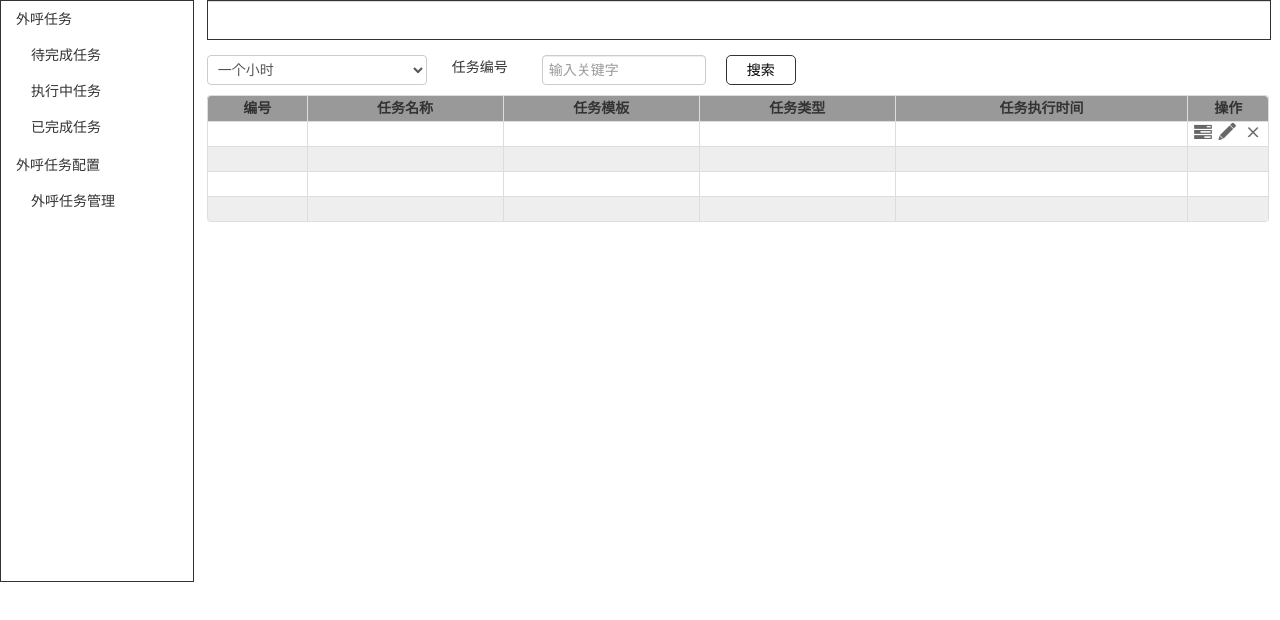
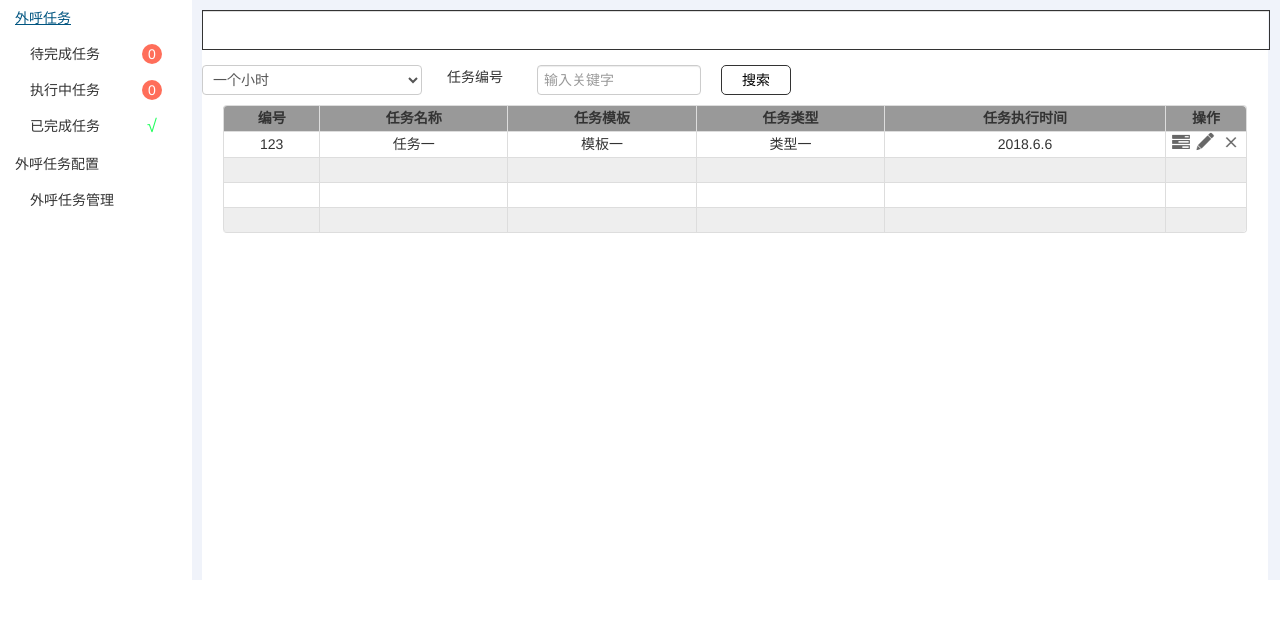
Before and after one commit to changyang123/cy, a website: page tres/tree.html in a window 1280 px wide. Drawn offline with Linux system fonts and the light colour scheme.

Commit message:
修改很多样式问题

```diff
--- a/src/css/tree.css
+++ b/src/css/tree.css
@@ -1,6 +1,6 @@
 .container{
   width:100%;
-  min-width: 825px;
+  min-width: 900px;
   height: auto;
   float: left;
  }
@@ -8,13 +8,20 @@
   width:15%;
   height: 580px;
   float: left;
-  border:1px solid #333;
+}
+.right_padding{
+  width: 85%;
+  float: left;
+  height: 580px;
+  background: #F0f3fa;
 }
 .righttable{
-  width: 83%;
-  height: auto;
+  width: 98%;
+  height: 570px;
   float: left;
-  margin-left:1%;
+  margin-top: 10px;
+  margin-left: 10px;
+  background: #FFFFFF;
 }
 .ipt-text{
   width:150px;
@@ -69,9 +76,16 @@
   line-height: 25px;
   background: #999999;
 }
+.table_border{
+  width: 96%;
+  float: left;
+  margin-left: 2%;
+}
+
 .table th, .table td{
   padding: 0;
   line-height: 25px;
+  text-align: center;
 }
 .table{
   margin-bottom:5px !important;
@@ -910,7 +924,6 @@ tr:nth-child(even){
   width: 480px;
   height: 40px;
   float: left;
-  border-radius: 10px;
   border:1px solid #333333;
 }
 .play_dialogue{
@@ -935,6 +948,10 @@ tr:nth-child(even){
 #myTab li{
   cursor: pointer;
 }
+.wait_border{
+  width: 100%;
+  float: left;
+}
 .waitfinish_later ,.onlinefinish_later ,.finished_later ,.outonlinelist_later ,.outlinemuban_later{
   display: none;
 }
@@ -943,9 +960,7 @@ tr:nth-child(even){
 }
 .right_a{
   float: left;
-  padding: 0px 5px 0px 5px !important;
-  margin-top: 10px;
-  border-radius: 50px;
+  padding: 8px 5px 8px 5px !important;
 }
 #editor{
   float: left;
@@ -957,3 +972,27 @@ tr:nth-child(even){
 .waitfinish ,.onlinefinish ,.finished ,.outonlinelist ,.outlinemuban{
   cursor: pointer;
 }
+.nav-tabs>li>a, .nav-pills>li>a{
+  margin-right: 0 !important;
+}
+.icon_num{
+  width: 20px;
+  height: 20px;
+  float: right;
+  line-height: 20px !important;
+  text-align: center;
+  -webkit-border-radius: 10px;
+  -moz-border-radius: 10px;
+  border-radius: 10px;
+  background: #ff6e5a;
+  color: #FFFFFF;
+}
+.icon_y{
+  width: 20px;
+  height: 20px;
+  line-height: 20px !important;
+  float: right;
+  text-align: center;
+  font-size: 18px;
+  color: #20ff5c;
+}
--- a/src/js/treelist.js
+++ b/src/js/treelist.js
@@ -175,6 +175,9 @@ $(function () {
     $(".add_list_play").fadeIn();
   })
   $(".close_play").on("click",function () {
+    var audio = $("#audio");
+    var stop = audio.get(0);
+    stop.pause();
     $(".add_list_play").fadeOut();
   })
   /*外呼任务管理操作*/
--- a/tres/tree.html
+++ b/tres/tree.html
@@ -23,12 +23,15 @@
       <div id="collapseOne" class="accordion-body collapse in">
         <div class="accordion-inner waitfinish">
           <a class="" href="#waitfinish" data-toggle="tab">待完成任务</a>
+          <div class="icon_num">0</div>
         </div>
         <div class="accordion-inner onlinefinish">
           <a class="" href="#inline" data-toggle="tab">执行中任务</a>
+          <div class="icon_num">0</div>
         </div>
         <div class="accordion-inner finished">
           <a class="" href="#finish" data-toggle="tab">已完成任务</a>
+          <div class="icon_y">√</div>
         </div>
       </div>
     </div>
@@ -50,6 +53,7 @@
       </div>
     </div>
   </div>
+  <div class="right_padding">
     <div class="righttable">
       <div class="ul_style">
         <ul id="myTab" class="nav nav-tabs">
@@ -88,6 +92,7 @@
 
       <div id="myTabContent" class="tab-content">
         <div class="tab-pane fade in active" id="waitfinish">
+          <div class="wait_border">
             <select class="form-control select-time">
               <option selected>不限时间</option>
               <option selected>一个小时</option>
@@ -95,6 +100,8 @@
             <span class="num-protext">任务编号</span>
             <input class="form-control ipt-text" type="text" placeholder="输入关键字"/>
             <input class="search-btn" type="button" value="搜索"/>
+          </div>
+          <div class="table_border">
             <table class="table  table-bordered table-responsive">
             <thead>
             <tr class="color_gary">
@@ -108,11 +115,11 @@
             </thead>
             <tbody>
             <tr>
-            <td></td>
-            <td></td>
-            <td></td>
-            <td></td>
-            <td></td>
+              <td>123</td>
+              <td>任务一</td>
+              <td>模板一</td>
+              <td>类型一</td>
+              <td>2018.6.6</td>
               <td>
                 <img class="look_list_wait" src="../src/img/list.png" alt="">
                 <img class="edit_list_w" src="../src/img/edit.png" alt="">
@@ -146,7 +153,9 @@
             </tbody>
           </table>
           </div>
+        </div>
         <div class="tab-pane fade" id="inline">
+          <div class="wait_border">
             <select class="form-control select-time">
               <option selected>不限时间</option>
               <option selected>一个小时</option>
@@ -154,6 +163,8 @@
             <span class="num-protext">任务编号</span>
             <input class="form-control ipt-text" type="text" placeholder="输入关键字"/>
             <input class="search-btn" type="button" value="搜索"/>
+          </div>
+          <div class="table_border">
             <table class="table  table-bordered  table-responsive">
             <thead>
             <tr class="color_gary">
@@ -188,7 +199,9 @@
             </tbody>
           </table>
           </div>
+        </div>
         <div class="tab-pane fade" id="finish">
+          <div class="wait_border">
             <select class="form-control select-time">
               <option selected>不限时间</option>
               <option selected>一个小时</option>
@@ -196,6 +209,8 @@
             <span class="num-protext">任务编号</span>
             <input class="form-control ipt-text" type="text" placeholder="输入关键字"/>
             <input class="search-btn" type="button" value="搜索"/>
+          </div>
+          <div class="table_border">
             <table class="table  table-bordered table-responsive ">
             <thead>
             <tr class="color_gary">
@@ -229,7 +244,9 @@
             </tbody>
           </table>
           </div>
+        </div>
         <div class="tab-pane fade" id="outlineset">
+          <div class="wait_border">
             <input class="form-control ipt-outline" type="text" placeholder="任务名称"/>
             <input class="form-control ipt-text" type="text" placeholder="话术模板ID"/>
             <select class="form-control select-time3">
@@ -237,6 +254,7 @@
               <option selected>一个小时</option>
             </select>
             <input class="search-btn " type="button" value="搜索"/>
+          </div>
           <div class="addpro">
             <input class="newaddpro" type="button" value="新增外呼任务"/>
             <input class="newaddproai" type="button" value="新增智能外呼任务"/>
@@ -254,6 +272,7 @@
               <li><a href="#">&raquo;</a></li>
             </ul>
           </div>
+          <div class="table_border">
             <table class="table  table-bordered  table-responsive">
             <thead>
             <tr class="color_gary">
@@ -298,10 +317,13 @@
             </tbody>
           </table>
           </div>
+        </div>
         <div class="tab-pane fade" id="outlinemange">
           <input class="newmuban" type="button" value="新增营销模板"/>
           <input class="newoutphonelist" type="button" value="新增外呼记录"/>
+          <div class="table_border">
             <table class="table   table-bordered table-responsive table_loca">
+
               <thead>
               <tr class="color_gary">
                 <th>模板名称</th>
@@ -336,6 +358,8 @@
               </tr>
               </tbody>
             </table>
+          </div>
+        </div>
       </div>
     </div>
   </div>
@@ -614,7 +638,7 @@
         <input class="btn_list" type="button" value="导出列表" />
         <input class="add_man" type="button" value="增加客户" />
       </div>
-      <table class="table table-bordered   tb-way">
+      <table class="table table-bordered table-responsive  tb-way">
         <thead>
         <tr class="color_gary">
           <th>编号</th>
@@ -1015,7 +1039,7 @@
       </div>
       <div class="content">
         <div class="content_div">
-          <div class="play_mic"></div>
+          <audio  class="play_mic" id="audio" controls src="../src/img/123.mp3"></audio>
           <div class="play_dialogue">
           </div>
         </div>
```
Also changed, not shown: 1 other file. Lines whose indentation alone changed are shown as unchanged.
